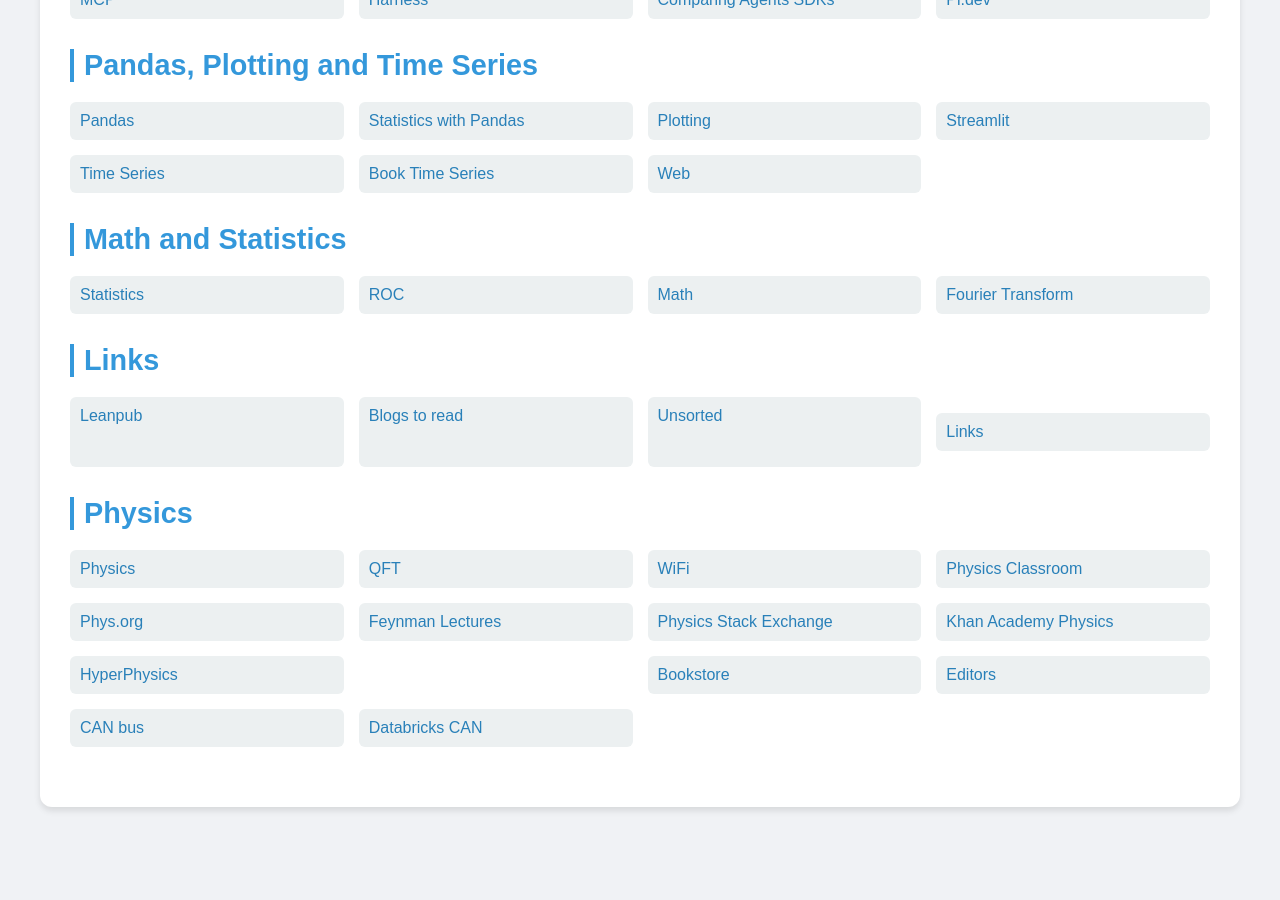
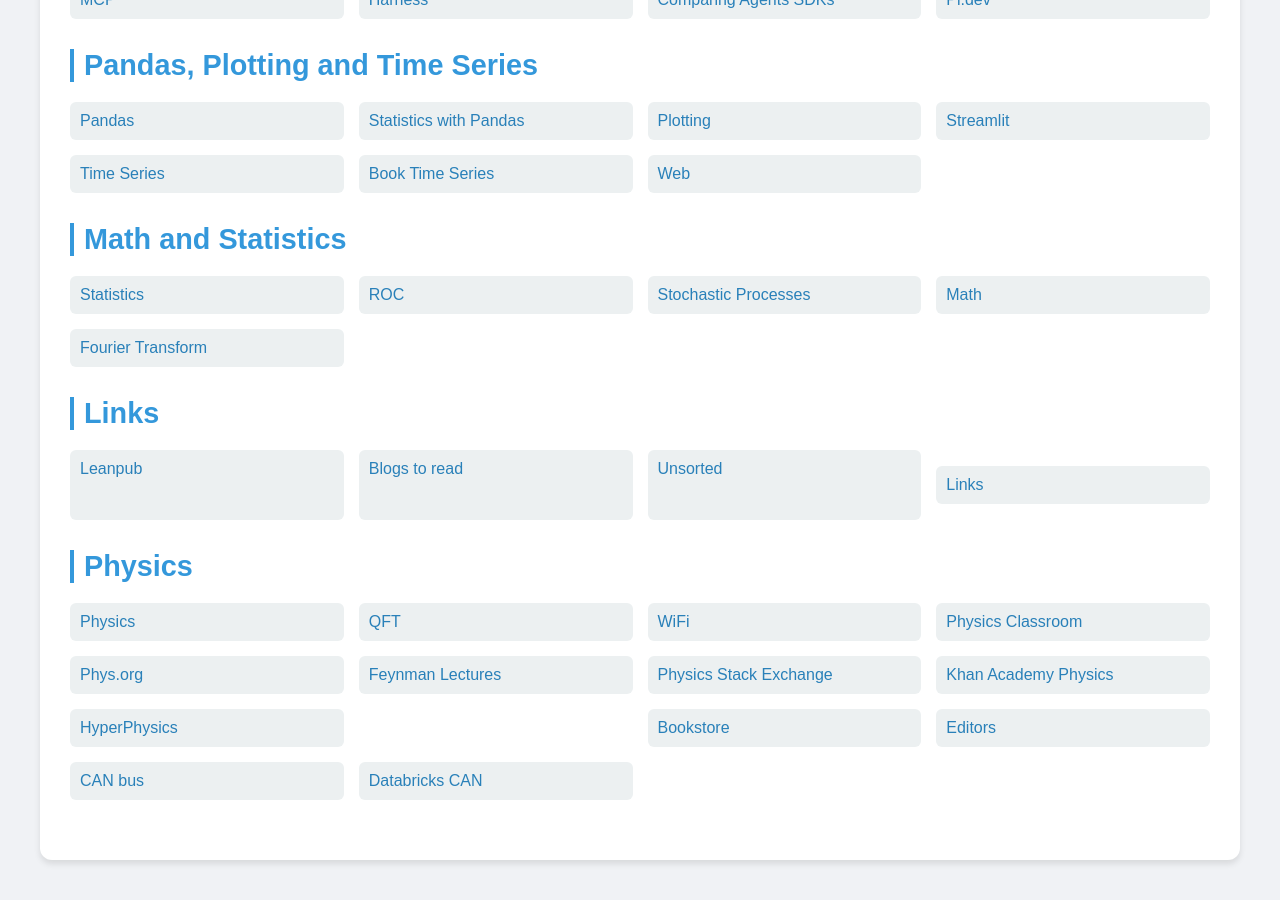
Before and after one commit to Michael-Lubinsky/michael-lubinsky.github.com, a Jekyll site: the page built from index.html, in a window 1280 px wide and 900 px high, scrolled down 3728 px. Built offline with Jekyll 4.4.1, drawn with Linux system fonts in a browser that asks for light colours; before the commit the page ends 4575 px from its top, so only the background shows below that.

Commit message:
Add link to Stochastic Processes in index.html

```diff
--- a/index.html
+++ b/index.html
@@ -355,6 +355,7 @@
             <div class="links-grid">
                 <a href="math/stat.html">Statistics</a>
                 <a href="math/roc.html">ROC</a>
+                <a href="math/stochastic.html">Stochastic Processes</a>
                 <a href="math/math.html">Math</a>
                 <a href="math/fourier.html">Fourier Transform</a>
 
```
